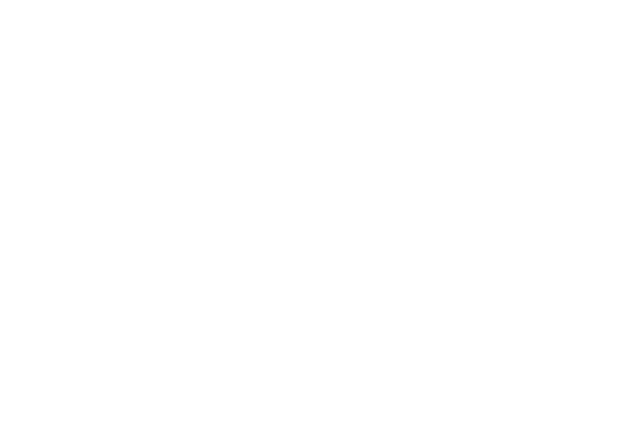
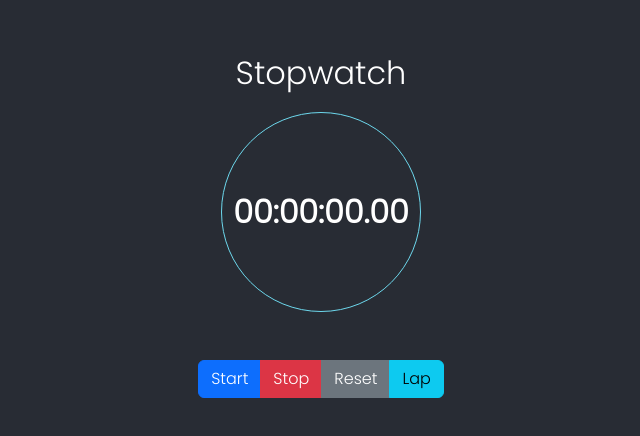
Before and after one commit to krithika117/stopwatch-app, a React (Create React App) app: page / in a window 1280 px wide. Shown: the part 174-610 px from the top of the page, without its empty margins (319-959 px from the left). Built offline with nearby package versions, Linux system fonts and the light colour scheme.

Commit message:
[Add] Added styles and functions for stopwatch

```diff
--- a/package.json
+++ b/package.json
@@ -6,6 +6,7 @@
     "@testing-library/jest-dom": "^5.16.5",
     "@testing-library/react": "^13.4.0",
     "@testing-library/user-event": "^13.5.0",
+    "bootstrap": "^5.3.0",
     "react": "^18.2.0",
     "react-dom": "^18.2.0",
     "react-scripts": "5.0.1",
--- a/src/App.js
+++ b/src/App.js
@@ -1,13 +1,14 @@
-import logo from './logo.svg';
 import './App.css';
 import StopWatchComponent from './components/StopWatch/StopWatchComponent';
 
 function App() {
-  return (
-    <div className="App">
-     <StopWatchComponent/>
-    </div>
-  );
+    return (
+        <div className="App">
+            <div className='App-header'>
+                <StopWatchComponent/>
+            </div>
+        </div>
+    );
 }
 
 export default App;
--- /dev/null
+++ b/src/components/StopWatch/StopWatchComponent.css
@@ -0,0 +1,23 @@
+@import url('https://fonts.googleapis.com/css2?family=Poppins:wght@200;300&display=swap');
+
+body{
+  font-family: 'Poppins', sans-serif;
+}
+
+.circle {
+    width: 200px;
+    height: 200px;
+    border-radius: 50%;
+    border: 1px solid #6dd8ed;
+    display: flex;
+    justify-content: center;
+    align-items: center;
+    margin: 0 auto;
+    margin-top: 20px;
+    position: relative;
+  }
+
+  .timer {
+    font-size: 32px;
+    font-weight: bold;
+  }
--- a/src/components/StopWatch/StopWatchComponent.jsx
+++ b/src/components/StopWatch/StopWatchComponent.jsx
@@ -1,5 +1,87 @@
+import React, { useState, useEffect } from 'react';
+import 'bootstrap/dist/css/bootstrap.min.css';
+import './StopWatchComponent.css';
+
 const StopWatchComponent = () => {
+  const [isRunning, setIsRunning] = useState(false);
+  const [startTime, setStartTime] = useState(0);
+  const [timePassed, setTimePassed] = useState(0);
+  const [laps, setLaps] = useState([]);
 
-}
+  useEffect(() => {
+    let intervalId;
+    if (isRunning) {
+      intervalId = setInterval(() => {
+        setTimePassed(Date.now() - startTime);
+      }, 10);
+    }
+    return () => clearInterval(intervalId);
+  }, [isRunning, startTime]);
+
+  const handleStartPause = () => {
+    if (!isRunning) setStartTime(Date.now() - timePassed);
+    setIsRunning(!isRunning);
+  };
+
+  const handleStop = () => {
+    setIsRunning(false);
+    setTimePassed(0);
+    setLaps([]);
+  };
+
+  const handleReset = () => {
+    setStartTime(Date.now());
+    setTimePassed(0);
+    setLaps([]);
+  };
+
+  const handleLap = () => {
+    if (isRunning) setLaps([...laps, Date.now() - startTime]);
+  };
+
+  const addLength = (time) => {
+    const addZero = (value) => value.toString().padStart(2, '0');
+    const ms = addZero(Math.floor((time % 1000) / 10));
+    const seconds = addZero(Math.floor((time / 1000) % 60));
+    const minutes = addZero(Math.floor((time / (1000 * 60)) % 60));
+    const hours = addZero(Math.floor(time / (1000 * 60 * 60)));
+    return `${hours}:${minutes}:${seconds}.${ms}`;
+  };
+
+  return (
+    <div className="container text-center my-5">
+      <h2>Stopwatch</h2>
+      <div className="circle">
+        <div className="timer">{addLength(timePassed)}</div>
+      </div>
+      <div className="btn-group mt-5" role="group">
+        <button className="btn btn-primary" onClick={handleStartPause}>
+          {isRunning ? 'Pause' : 'Start'}
+        </button>
+        <button className="btn btn-danger" onClick={handleStop}>
+          Stop
+        </button>
+        <button className="btn btn-secondary" onClick={handleReset}>
+          Reset
+        </button>
+        <button className="btn btn-info" onClick={handleLap}>
+          Lap
+        </button>
+      </div>
+      {laps.length > 0 && (
+        <div>
+          <h3 className="mt-4">Laps:</h3>
+          <ul className="list-group mt-2 bg-dark">
+            {laps.map((lap, index) => (
+              <li className="list-group-item bg-dark text-white" key={index}>
+                {addLength(lap)}
+              </li>
+            ))}
+          </ul>
+        </div>
+      )}
+    </div>
+  );
+};
 
 export default StopWatchComponent;
```
Also changed, not shown: 1 other file (tests, documents, lock files or other folders).
